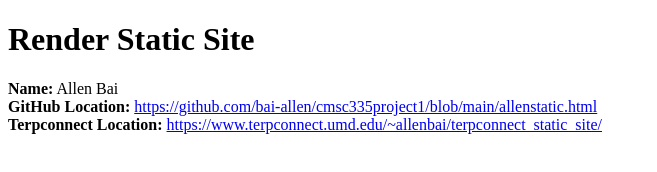
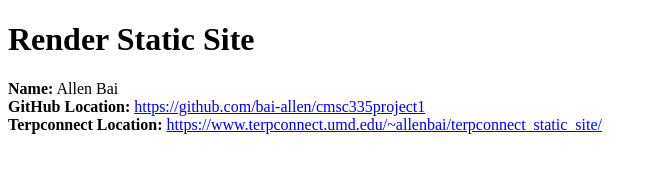
Before and after one commit to bai-allen/cmsc335project1, a plain HTML site: page index.html in a window 1280 px wide. Shown: the whole page, without its empty margins (0-657 px from the left). Drawn offline with Linux system fonts and the light colour scheme.

Commit message:
fixed gitlab link

```diff
--- a/index.html
+++ b/index.html
@@ -8,7 +8,7 @@
     <body>
         <h1>Render Static Site</h1>
         <b>Name:</b> Allen Bai<br>
-        <b>GitHub Location: </b><a href="https://github.com/bai-allen/cmsc335project1/blob/main/allenstatic.html">https://github.com/bai-allen/cmsc335project1/blob/main/allenstatic.html</a><br>
+        <b>GitHub Location: </b><a href="https://github.com/bai-allen/cmsc335project1">https://github.com/bai-allen/cmsc335project1</a><br>
         <b>Terpconnect Location: </b><a href="https://www.terpconnect.umd.edu/~allenbai/terpconnect_static_site/">https://www.terpconnect.umd.edu/~allenbai/terpconnect_static_site/</a><br>
     </body>
 </html>
```
